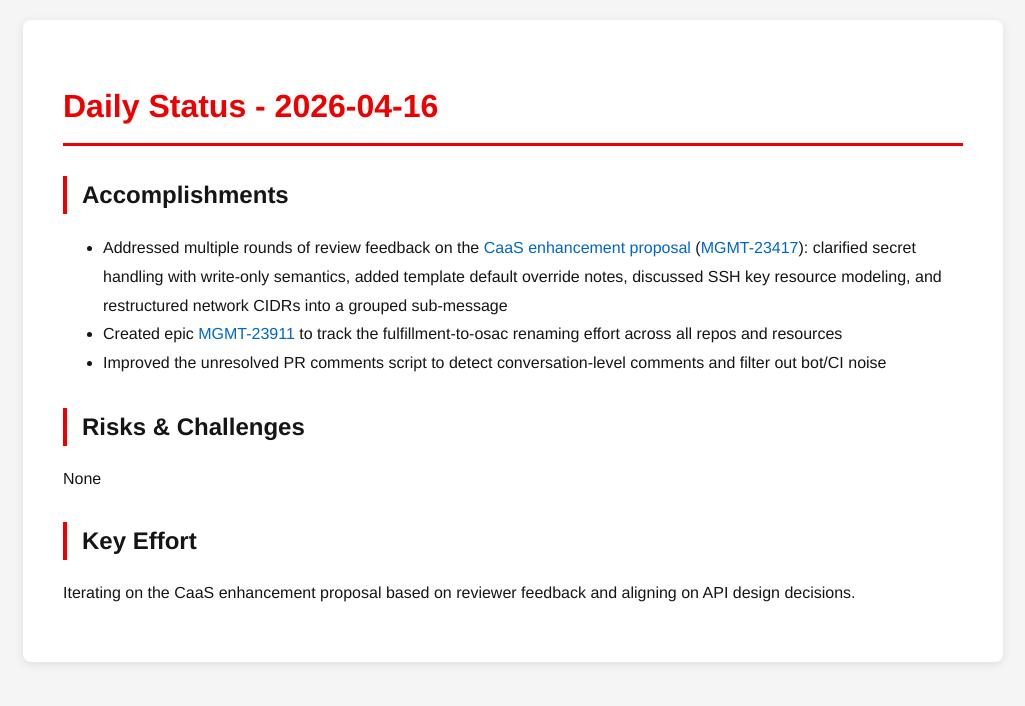
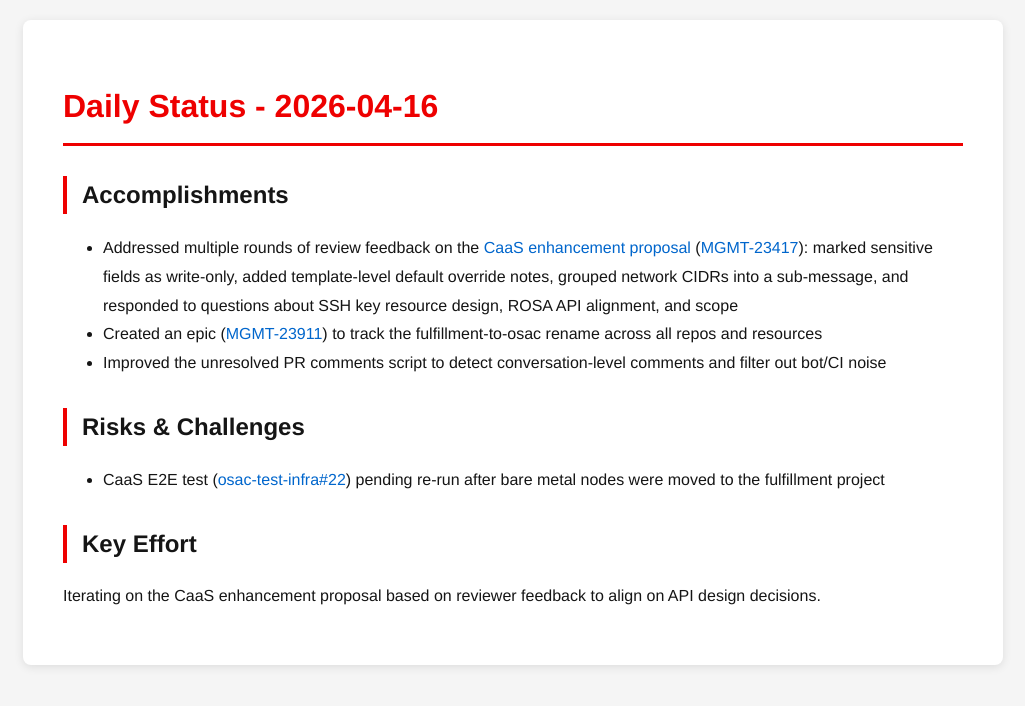
Before and after one commit to tzvatot/daily-status, a Jekyll site: the page built from 2026-04-16.md, in a window 1280 px wide. Shown: the top 706 px of the page, without its empty margins (127-1152 px from the left). Built offline with Jekyll 4.4.1, drawn with Linux system fonts in a browser that asks for light colours.

Commit message:
Daily status update - 2026-04-16

```diff
--- a/2026-04-16.md
+++ b/2026-04-16.md
@@ -7,12 +7,12 @@ date: 2026-04-16
 # Daily Status - 2026-04-16
 
 ## Accomplishments
-- Addressed multiple rounds of review feedback on the [CaaS enhancement proposal](https://github.com/osac-project/enhancement-proposals/pull/33) ([MGMT-23417](https://issues.redhat.com/browse/MGMT-23417)): clarified secret handling with write-only semantics, added template default override notes, discussed SSH key resource modeling, and restructured network CIDRs into a grouped sub-message
-- Created epic [MGMT-23911](https://issues.redhat.com/browse/MGMT-23911) to track the fulfillment-to-osac renaming effort across all repos and resources
+- Addressed multiple rounds of review feedback on the [CaaS enhancement proposal](https://github.com/osac-project/enhancement-proposals/pull/33) ([MGMT-23417](https://issues.redhat.com/browse/MGMT-23417)): marked sensitive fields as write-only, added template-level default override notes, grouped network CIDRs into a sub-message, and responded to questions about SSH key resource design, ROSA API alignment, and scope
+- Created an epic ([MGMT-23911](https://issues.redhat.com/browse/MGMT-23911)) to track the fulfillment-to-osac rename across all repos and resources
 - Improved the unresolved PR comments script to detect conversation-level comments and filter out bot/CI noise
 
 ## Risks & Challenges
-None
+- CaaS E2E test ([osac-test-infra#22](https://github.com/osac-project/osac-test-infra/pull/22)) pending re-run after bare metal nodes were moved to the fulfillment project
 
 ## Key Effort
-Iterating on the CaaS enhancement proposal based on reviewer feedback and aligning on API design decisions.
+Iterating on the CaaS enhancement proposal based on reviewer feedback to align on API design decisions.
```
